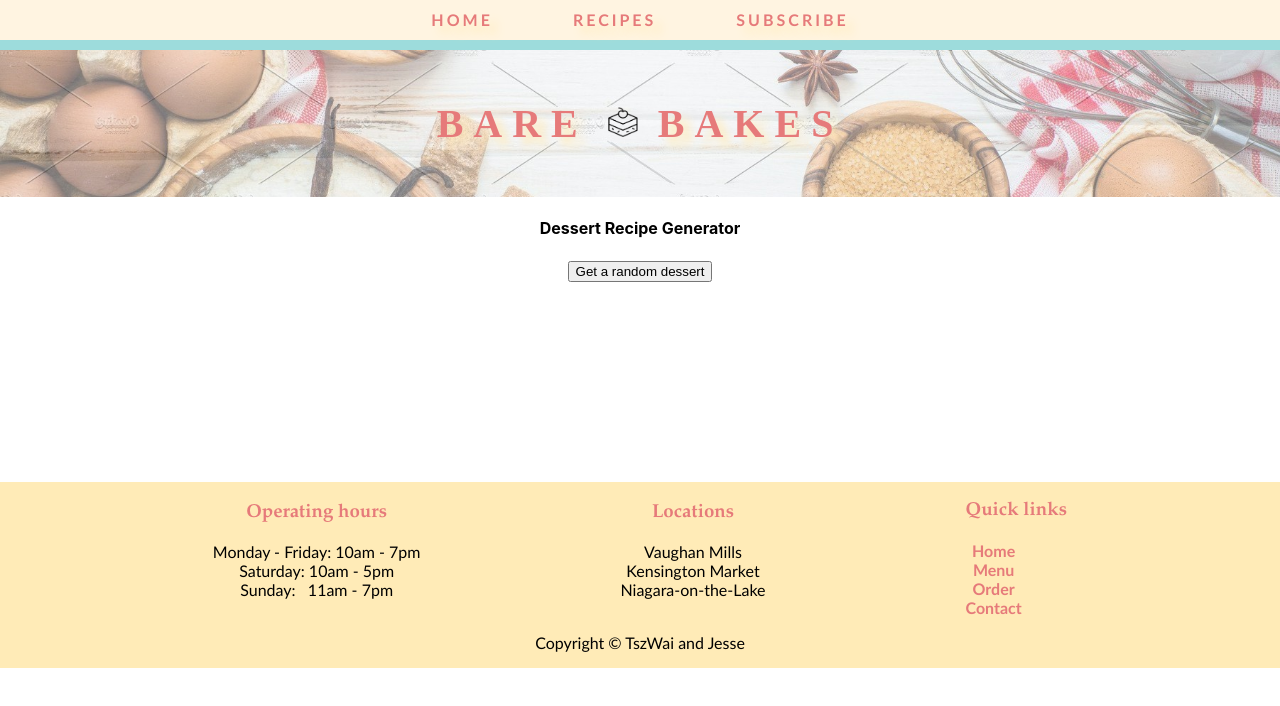
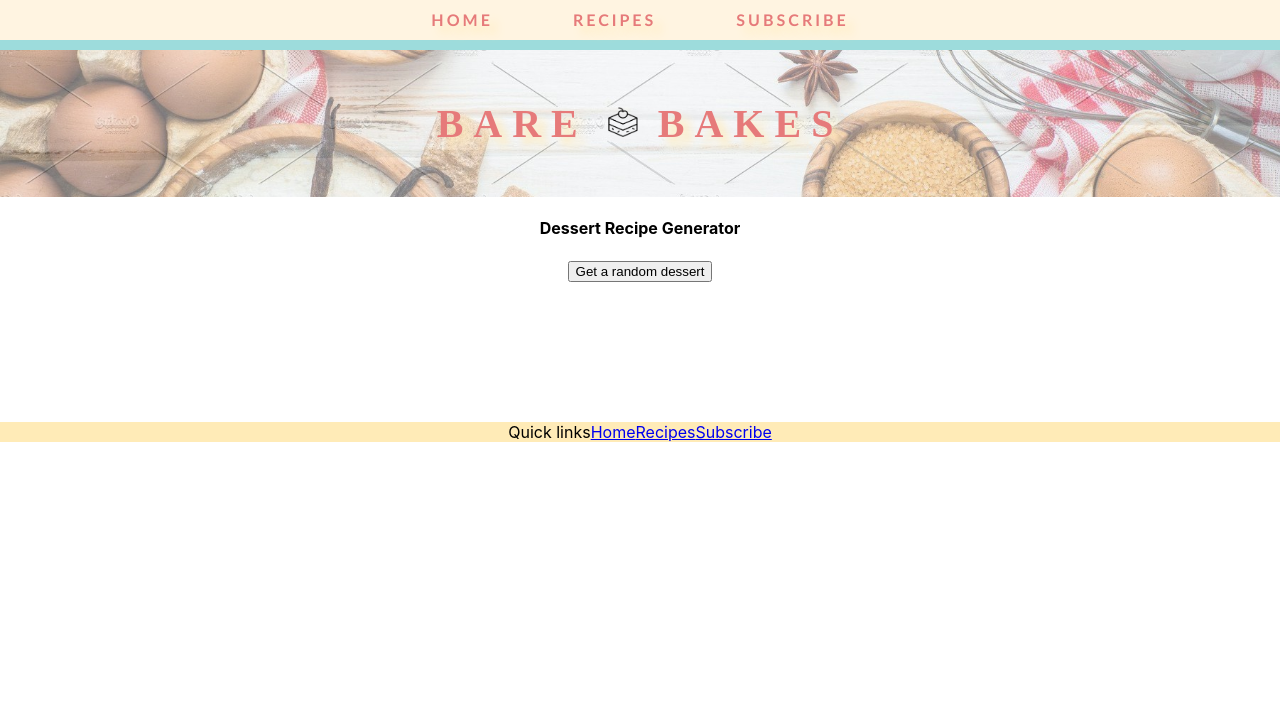
Before and after one commit to jsrynhzl/phase1_cpan144, a React (Create React App) app: page /recipes in a window 1280 px wide. Shown: the top 706 px of the page. Built offline with nearby package versions, Linux system fonts and the light colour scheme.

Commit message:
Amend Recipes to add handling for empty Cuisine and Diet, Changed footer to use react-bootstrap

```diff
--- a/src/components/BannerNav.js
+++ b/src/components/BannerNav.js
@@ -1,5 +1,4 @@
 import { Link } from 'react-router-dom';
-
 import './BannerNav.css'
 import icon from './images/title-icon.png'
 
--- a/src/components/Footer.js
+++ b/src/components/Footer.js
@@ -1,9 +1,36 @@
+import { Link } from 'react-router-dom';
 import './Footer.css'
+import { Container, Row, Col, Stack, Image, Nav, NavLink } from "react-bootstrap"
 
 const Footer = () => {
     return(
         <div>
             <footer>
+                <Container fluid>
+                    <Row className="bg-primary text-white p-4">
+                        <Col></Col>
+                        <Col>
+                            <Nav className="flex-column fs-5">
+                                Quick links
+                                <NavLink href="/" className="text-white">Home</NavLink>
+                                <NavLink href="/recipes" className="text-white">Recipes</NavLink>
+                                <NavLink href="/subscribe" className="text-white">Subscribe</NavLink>
+                            </Nav>
+                        </Col>
+                    </Row>
+                </Container>
+            </footer>
+            {/* <footer>
+                <div class="footerpane">
+                    <h3>Quick links</h3>
+                    <nav id="footernav">
+                        <ul>
+                            <li><Link to="/">Home</Link></li>
+                            <li><Link to="/recipes">Recipes</Link></li>
+                            <li><Link to="/subscribe">Subscribe</Link></li>
+                        </ul>
+                    </nav>
+                </div>
                 <div class="footerpane">
                     <h3>Operating hours</h3>
                     <ul>
@@ -12,27 +39,8 @@ const Footer = () => {
                         <li>Sunday:&nbsp;&nbsp;&nbsp;11am - 7pm</li>
                     </ul>
                 </div>
-                <div class="footerpane">
-                    <h3>Locations</h3>
-                    <ul>
-                        <li>Vaughan Mills</li>
-                        <li>Kensington Market</li>
-                        <li>Niagara-on-the-Lake</li>
-                    </ul>
-                </div>
-                <div class="footerpane">
-                    <h3>Quick links</h3>
-                    <nav id="footernav">
-                        <ul>
-                            <li><a href="index.html">Home</a></li>
-                            <li><a href="menu.html">Menu</a></li>
-                            <li><a href="order.html">Order</a></li>
-                            <li><a href="contact.html">Contact</a></li>
-                        </ul>
-                    </nav>
-                </div>
                 <p>Copyright &copy; TszWai and Jesse</p>
-            </footer>
+            </footer> */}
         </div>
     );
 }
--- a/src/screens/Recipes.js
+++ b/src/screens/Recipes.js
@@ -4,13 +4,13 @@ import Footer from '../components/Footer';
 
 const Recipes = () => {
     const [id, setId] = useState();
+    const [photo, setPhoto] = useState("");
     const [name, setName] = useState("");
-    const [photo, setPhoto] = useState("");
-
+    const [sourceUrl, setSourceUrl] = useState("");
     const [prepTime, setPrepTime] = useState("");
     const [servings, setServings] = useState();
-    const [diets, setDiets] = useState([""]);
-    const [sourceUrl, setSourceUrl] = useState("");
+    const [cuisine, setCuisine] = useState([]);
+    const [diets, setDiets] = useState([]);
 
     // TODO: measurements, ingredients
 
@@ -26,24 +26,30 @@ const Recipes = () => {
             .then(response => {
                 return response.json();
             })
-            .then(json => UpdateUI(json))
+            .then(json => updateUI(json))
             .catch(err => alert(err))
     }
 
     // Spoonacular
-    const UpdateUI = (dessertsJson) => {
-        // Preview recipe: Photo, name, source
-        let id = dessertsJson.results[0].id;
-        let photo = dessertsJson.results[0].image;
-        let name = dessertsJson.results[0].title;
-        let sourceUrl = dessertsJson.results[0].sourceUrl;
+    const updateUI = (dessertJson) => {
+        previewRecipe(dessertJson)
+        // showIngredients(dessertJson)
+        // showProcedure(dessertJson)
+    }
+
+    const previewRecipe = (dessertJson) => {
+        // Preview recipe: Photo, name, source url, ID (hidden)
+        let id = dessertJson.results[0].id;
+        let photo = dessertJson.results[0].image;
+        let name = dessertJson.results[0].title;
+        let sourceUrl = dessertJson.results[0].sourceUrl;
         setId(id)
         setPhoto(photo)
         setName(name)
         setSourceUrl(sourceUrl)
 
         // Preview recipe: Preparation time
-        let prepInMins = dessertsJson.results[0].readyInMinutes;
+        let prepInMins = dessertJson.results[0].readyInMinutes;
         var hours = Math.floor(prepInMins / 60)
         var minutes = prepInMins % 60
         if (hours === 0) {
@@ -52,13 +58,18 @@ const Recipes = () => {
             setPrepTime(hours + " hour/s and " + minutes + " minute/s")
         }
 
-        // Preview recipe: Number of servings and Types of diets
-        let servings = dessertsJson.results[0].servings;
+        // Preview recipe: Number of servings, Cuisines, and Types of diets
+        let servings = dessertJson.results[0].servings;
+        let cuisineArray = [];
+        dessertJson.results[0].cuisines.forEach((cuisine) => {
+            cuisineArray.push(cuisine)
+        });
         let diets = [];
-        dessertsJson.results[0].diets.forEach((diet) => {
+        dessertJson.results[0].diets.forEach((diet) => {
             diets.push(diet)
         });
         setServings(parseInt(servings))
+        setCuisine(cuisineArray)
         setDiets(diets)
     }
 
@@ -67,19 +78,21 @@ const Recipes = () => {
             <BannerNav/>
             <h4>Dessert Recipe Generator</h4>
             <button type="button" onClick={getDessert}>Get a random dessert</button>
-            <br /><br />
+            <br />
             <img src={photo} alt={name} />
             <br />
             {name && <b>{name} {id}</b>}
             <br />
 
             {sourceUrl && <span style={{ color: 'blue' }}><a href={sourceUrl}>Link to source</a></span>}
-            <br /><br />
+            <br />
             {prepTime && <span>Preparation time: {prepTime}</span>}
-            <br /><br />
+            <br />
             {servings && <span>Serves: {servings} people</span>}
-            <br /><br />
-            {servings && <span>Diets: {diets.join(", ")}</span>}
+            <br />
+            {cuisine.length > 0 && <span>Cuisine: {cuisine.join(" / ")}</span>}
+            <br />
+            {diets.length > 0 && <span>Diet: {diets.join(", ")}</span>}
             <br />
             <Footer/>
         </div>
```
